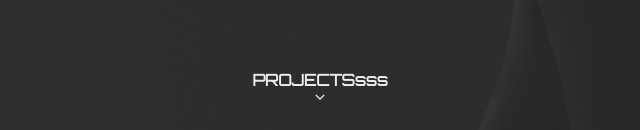
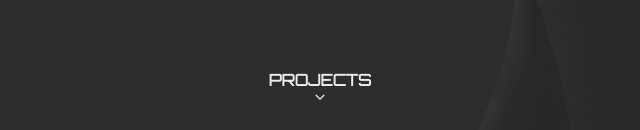
Before and after one commit to AlexBeje/ab-web, a plain HTML site: page index.html in a window 1280 px wide. Shown: the part 670-800 px from the top of the page, 320-960 px from the left. Drawn offline with Linux system fonts and the light colour scheme; a web font is replaced by a local one.

Commit message:
Deploying to gh-pages from  @ 27a071e17c36cdc8924a49774215f3aaddd97e7e 🚀

```diff
--- a/index.html
+++ b/index.html
@@ -55,7 +55,7 @@
           </div>
           <div class="more">
             <h2 class="more__text">
-              <a href="#projects-page">PROJECTSsss</a>
+              <a href="#projects-page">PROJECTS</a>
             </h2>
             <div class="more__icon">
               <a href="#projects-page">⌄</a>
```
